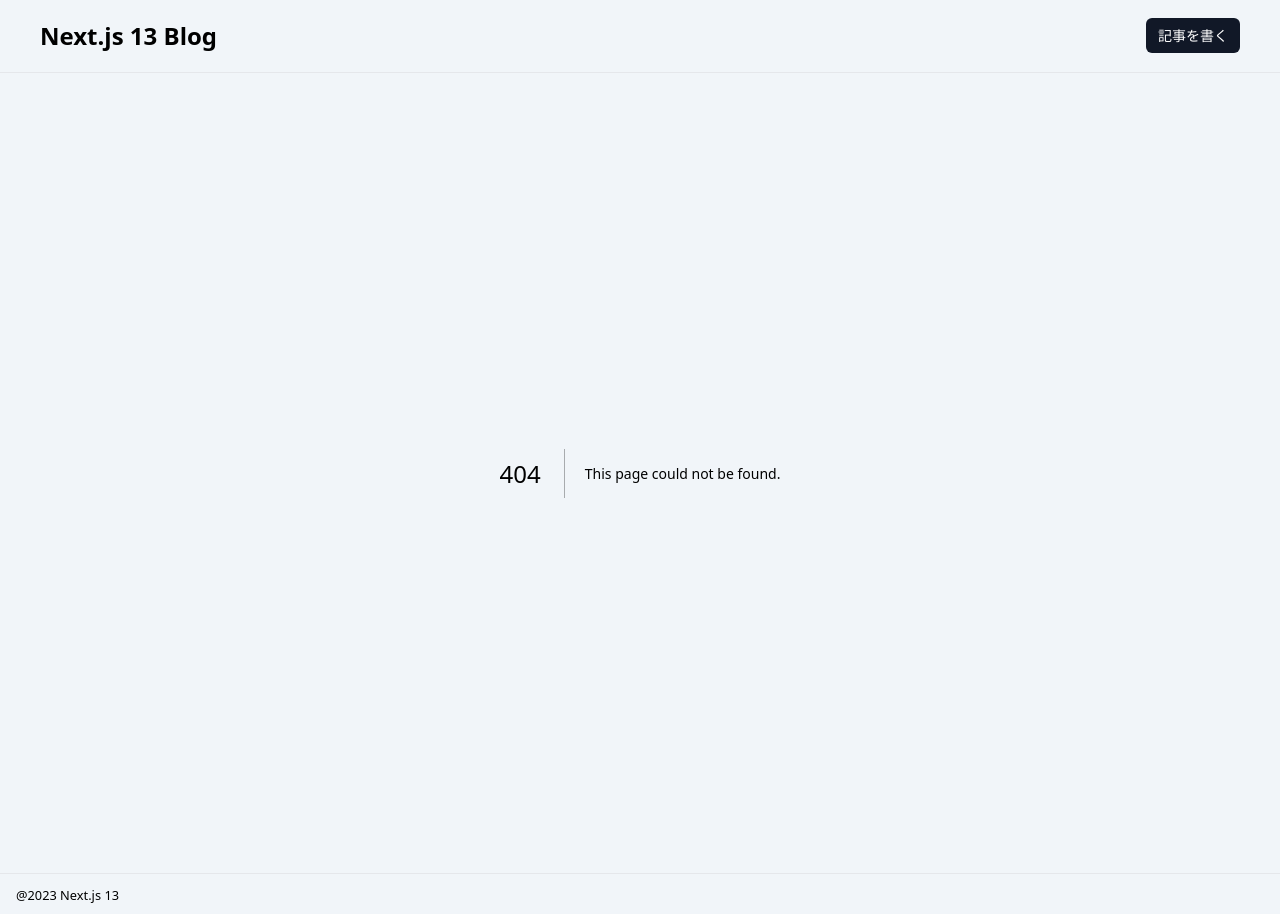
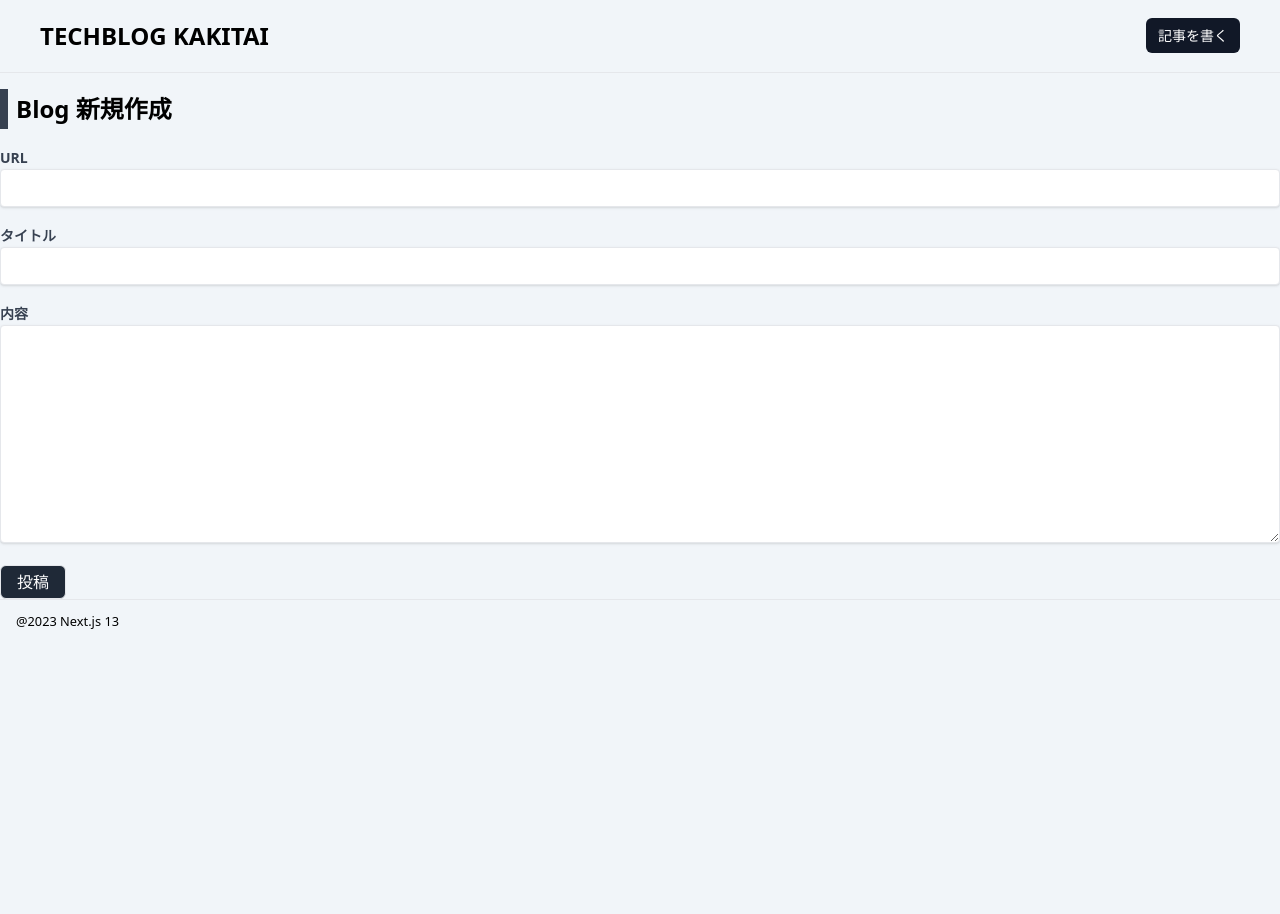
Before and after one commit to Masaya00/Next.js13-blog, a Next.js app: page /articles/new in a window 1280 px wide. Before the commit this address had no page. After the commit the page ends 800 px from the top, so only its background shows below. Built offline with nearby package versions, Linux system fonts and the light colour scheme.

Commit message:
wip create new blog

```diff
--- a/next.config.js
+++ b/next.config.js
@@ -3,6 +3,9 @@ const nextConfig = {
   experimental: {
     appDir: true,
   },
+  images: {
+    domains: ["source.unsplash.com"],
+  }
 }
 
 module.exports = nextConfig
--- a/src/app/Header.tsx
+++ b/src/app/Header.tsx
@@ -6,7 +6,7 @@ const Header = () => {
     <header className='py-5 px-10 border-b flex justify-between items-center'>
       <div>
         <h1 className='text-2xl font-extrabold'>
-          <Link href="/">Next.js 13 Blog</Link>
+          <Link href="/">TECHBLOG KAKITAI</Link>
         </h1>
       </div>
       <div>
--- /dev/null
+++ b/src/app/articles/new/page.tsx
@@ -0,0 +1,26 @@
+import React from 'react'
+
+const CreateBlogPage = () => {
+  return (
+    <div>
+      <h2 className='text-2xl font-bold my-4 border-l-8 pl-2 py-1 border-gray-700'>Blog 新規作成</h2>
+      <form action="">
+        <div className='mb-4'>
+          <label htmlFor="" className='text-gray-700 text-sm font-bold mb-2'>URL</label>
+          <input type="text" className='shadow border rounded w-full py-2 px-3 text-gray-700 leading-tight focus:outline-none ' />
+        </div>
+        <div className='mb-4'>
+          <label htmlFor="" className='text-gray-700 text-sm font-bold mb-2'>タイトル</label>
+          <input type="text" className='shadow border rounded w-full py-2 px-3 text-gray-700 leading-tight focus:outline-none ' />
+        </div>
+        <div className='mb-4'>
+          <label htmlFor="" className='text-gray-700 text-sm font-bold mb-2'>内容</label>
+          <textarea className='shadow border rounded w-full py-2 px-3 text-gray-700 leading-tight focus:outline-none' rows={10} />
+        </div>
+        <button className='py-1 px-4 border rounded-md bg-gray-800 text-white'>投稿</button>
+      </form>
+    </div>
+  )
+}
+
+export default CreateBlogPage
--- a/src/app/page.tsx
+++ b/src/app/page.tsx
@@ -3,12 +3,12 @@ import ArticleList from './components/ArticleList'
 
 export default function Home() {
   return (
-    <div>
-      <section>
+    <div className='md:flex'>
+      <section className='w-full md:w-2/3 flex flex-col items-center'>
         <ArticleList></ArticleList>
       </section>
       <aside className="w-full md:w-1/3 flex flex-col items-center px-3 md:pl-6">
-        <div className="bg-white shadow-md rounded p-4 mb-6 mt-4">
+        <div className="bg-white shadow-md rounded p-4 mb-1 mt-4">
           <h3 className="font-bold text-gray-900 mb-2">About Me</h3>
           <p className="text-gray-600">
             Lorem ipsum dolor sit amet, consectetur adipiscing elit. Suspendisse
```
Also changed, not shown: src/app/components/ArticleList.tsx (+26 -1 lines), src/app/articles/page.tsx (deleted).
